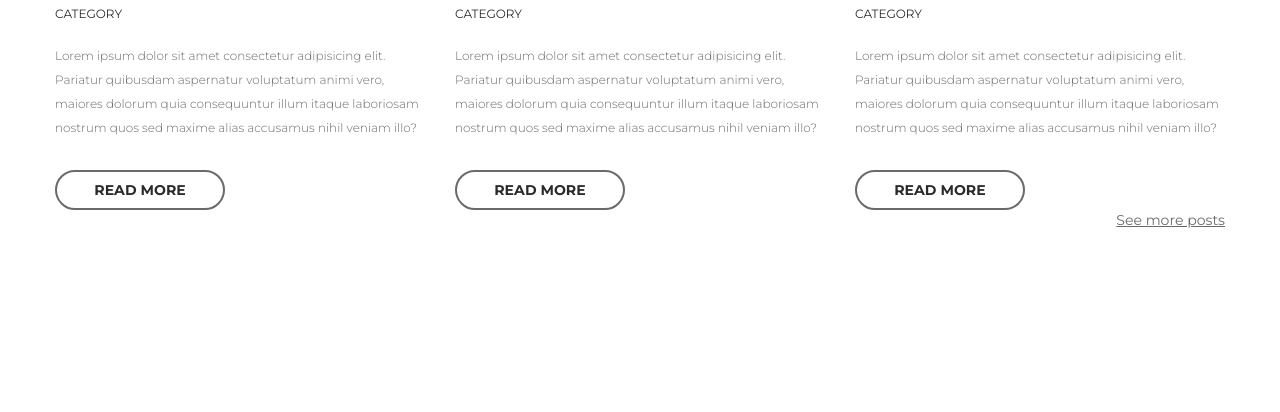
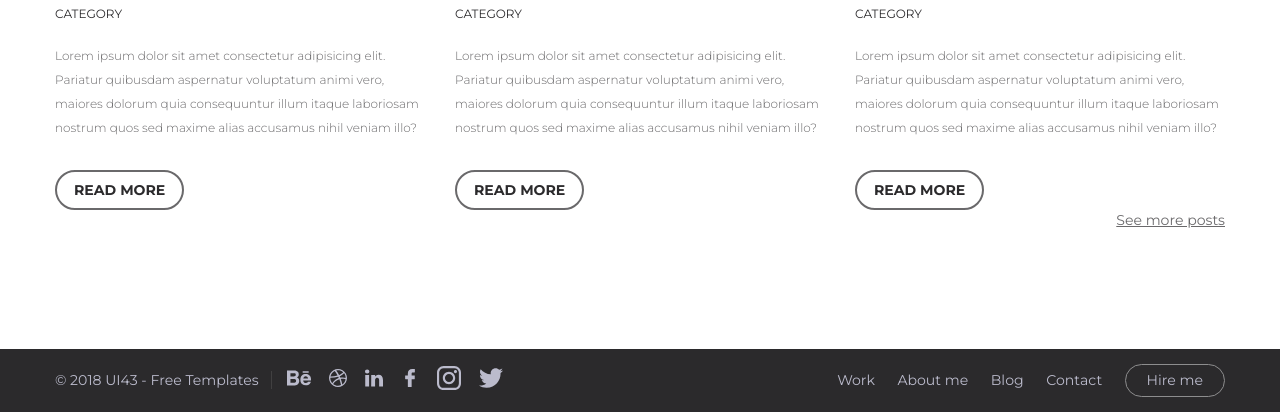
Before and after one commit to V914eslav/designer-portfolio, a plain HTML site: page index.html in a window 1280 px wide. Shown: the part 3360-3772 px from the top of the page. Before the commit the page ends 3709 px from the top, so only its background shows below. Drawn offline with Linux system fonts and the light colour scheme; files whose address does not match are found by name.

Commit message:
create footer

```diff
--- a/#source/Less/blocks/btn.less
+++ b/#source/Less/blocks/btn.less
@@ -42,5 +42,6 @@
     font-family: "Montserrat-Bold", sans-serif;
     font-weight: bold;
     border-width: 2px;
+    min-width: 0;
   }
 }
--- /dev/null
+++ b/#source/Less/blocks/footer.less
@@ -0,0 +1,56 @@
+// main:../style.less
+.footer {
+  padding: 1rem 0;
+  background-color: @black;
+  &__inner {
+    display: flex;
+    justify-content: space-between;
+  }
+  &__credits {
+    display: flex;
+    align-items: center;
+  }
+  &__copyright {
+    padding-right: 0.8rem;
+    margin-right: 1rem;
+    color: #bbbbcc;
+    font-size: 0.94rem;
+    border-right: 1px solid fade(@gray, 35%);
+  }
+  &__social {
+    display: flex;
+    align-items: center;
+    a {
+      text-decoration: none;
+      margin-right: 1.2rem;
+    }
+  }
+  &__nav {
+    display: flex;
+    align-items: center;
+    font-size: 0.94rem;
+  }
+  &__nav-link {
+    margin-left: 1.5rem;
+    color: #bbbbcc;
+    text-decoration: none;
+    transition: text-decoration 0.2s linear;
+    &:hover {
+      text-decoration: underline;
+    }
+    &--btn {
+      padding: 0.5rem 1.4rem;
+      border-radius: 20px;
+      border: 1px solid @gray-light;
+      line-height: 1.1;
+      transition: background-color 0.2s linear, border-color 0.2s linear,
+        color 0.2s linear;
+      &:hover {
+        text-decoration: none;
+        background-color: #bbbbcc;
+        border-color: #bbbbcc;
+        color: @black;
+      }
+    }
+  }
+}
--- a/#source/Less/style.less
+++ b/#source/Less/style.less
@@ -41,5 +41,6 @@ p {
 @import "blocks/reviews";
 @import "blocks/news";
 @import "blocks/articles";
+@import "blocks/footer";
 
 @import "blocks/helpers";
--- a/index.html
+++ b/index.html
@@ -466,5 +466,48 @@
       </div>
       <!-- /.container-->
     </section>
+    <footer class="footer">
+      <div class="container">
+        <div class="footer__inner">
+          <div class="footer__credits">
+            <div class="footer__copyright">
+              &copy; 2018 UI43 - Free Templates
+            </div>
+            <div class="footer__social">
+              <a href="#" target="_blank">
+                <img width="24" src="images/footer/behance-gray.svg" alt="" />
+              </a>
+              <a href="#" target="_blank">
+                <img width="18" src="images/footer/dribbble-gray.svg" alt="" />
+              </a>
+              <a href="#" target="_blank">
+                <img width="18" src="images/footer/linkedin-gray.svg" alt="" />
+              </a>
+              <a href="#" target="_blank">
+                <img height="18" src="images/footer/fb-gray.svg" alt="" />
+              </a>
+              <a href="#" target="_blank">
+                <img width="24" src="images/footer/instagram-gray.svg" alt="" />
+              </a>
+              <a href="#" target="_blank">
+                <img width="24" src="images/footer/twitter-gray.svg" alt="" />
+              </a>
+            </div>
+          </div>
+          <!-- /.footer__credits -->
+          <nav class="footer__nav">
+            <a href="#" class="footer__nav-link">Work</a>
+            <a href="#" class="footer__nav-link">About me</a>
+            <a href="#" class="footer__nav-link">Blog</a>
+            <a href="#" class="footer__nav-link">Contact</a>
+            <a href="#" class="footer__nav-link footer__nav-link--btn"
+              >Hire me</a
+            >
+          </nav>
+        </div>
+        <!-- /.footer__inner -->
+      </div>
+      <!-- /.container-->
+    </footer>
   </body>
 </html>
```
Also changed, not shown: css/style.css, images/footer/behance-gray.svg (added), images/footer/dribbble-gray.svg (added), images/footer/fb-gray.svg (added), images/footer/instagram-gray.svg (added), images/footer/linkedin-gray.svg (added), images/footer/twitter-gray.svg (added).
